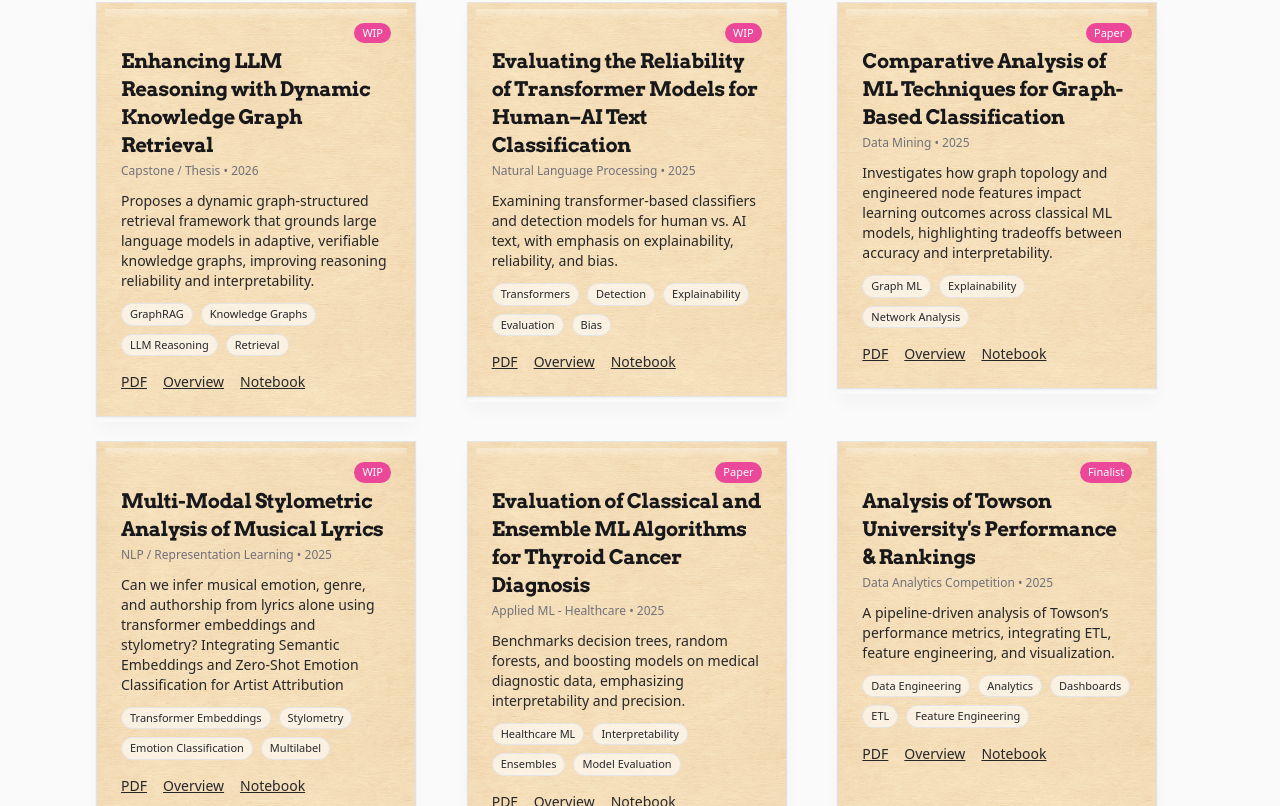
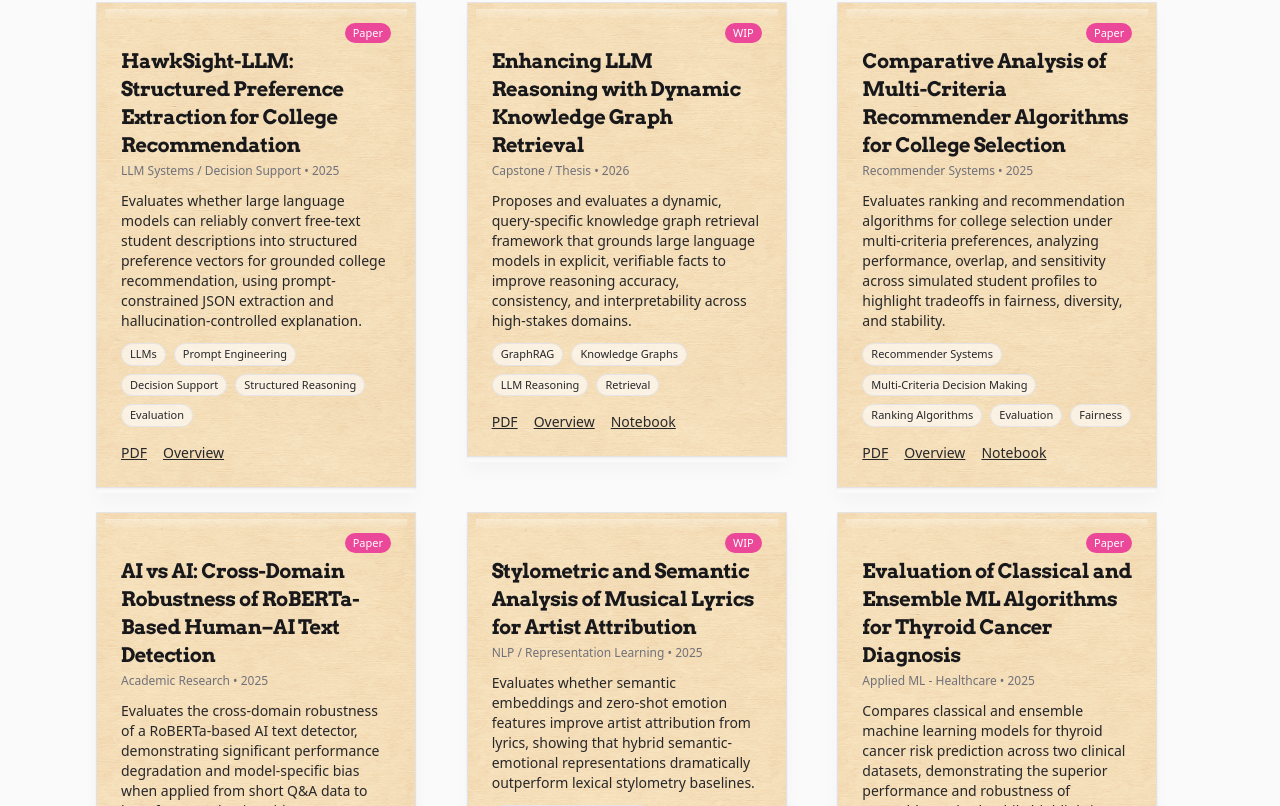
Before and after one commit to Amisu-Tayo/tayoamisu-portfolio, a React (Vite) app: page / in a window 1280 px wide. Shown: the part 2814-3620 px from the top of the page. Built offline with nearby package versions, Linux system fonts and the light colour scheme.

Commit message:
fixed research paper order and content

```diff
--- a/src/components/Research.jsx
+++ b/src/components/Research.jsx
@@ -50,67 +50,69 @@ const CARD_WRAPPER =
 
 const PAPERS = [
   {
+    title: 'HawkSight-LLM: Structured Preference Extraction for College Recommendation',
+    summary:
+      'Evaluates whether large language models can reliably convert free-text student descriptions into structured preference vectors for grounded college recommendation, using prompt-constrained JSON extraction and hallucination-controlled explanation.',
+    venue: 'LLM Systems / Decision Support',
+    year: '2025',
+    status: 'Paper',
+    tags: ['LLMs','Prompt Engineering','Decision Support','Structured Reasoning','Evaluation'],
+    links: {
+      pdf: '/Amisu_LLM_Paper.pdf',
+      overview: 'https://ranking-with-purpose.streamlit.app/'
+    }
+  },
+  {
     title: 'Enhancing LLM Reasoning with Dynamic Knowledge Graph Retrieval',
-    summary:
-      'Proposes a dynamic graph-structured retrieval framework that grounds large language models in adaptive, verifiable knowledge graphs, improving reasoning reliability and interpretability.',
+    summary:'Proposes and evaluates a dynamic, query-specific knowledge graph retrieval framework that grounds large language models in explicit, verifiable facts to improve reasoning accuracy, consistency, and interpretability across high-stakes domains.',
     venue: 'Capstone / Thesis',
     year: '2026',
     status: 'WIP',
     tags: ['GraphRAG','Knowledge Graphs','LLM Reasoning','Retrieval'],
-    links: { pdf: '/GraphRAG.pdf', overview: '#', notebook: '#' }
+    links: { pdf: '#', overview: '/GraphRAG.pdf', notebook: '#' }
   },
   {
-    title: 'Evaluating the Reliability of Transformer Models for Human–AI Text Classification',
+    title: 'Comparative Analysis of Multi-Criteria Recommender Algorithms for College Selection',
     summary:
-      'Examining transformer-based classifiers and detection models for human vs. AI text, with emphasis on explainability, reliability, and bias.',
-    venue: 'Natural Language Processing',
+      'Evaluates ranking and recommendation algorithms for college selection under multi-criteria preferences, analyzing performance, overlap, and sensitivity across simulated student profiles to highlight tradeoffs in fairness, diversity, and stability.',
+    venue: 'Recommender Systems',
     year: '2025',
-    status: 'WIP',
-    tags: ['Transformers','Detection','Explainability','Evaluation', 'Bias'],
-    links: { pdf: '/AIvsAI.pdf', overview: '#', notebook: '#' }
+    status: 'Paper',
+    tags: ['Recommender Systems','Multi-Criteria Decision Making','Ranking Algorithms','Evaluation','Fairness'],
+    links: {
+      pdf: '/Amisu_rec_paper.pdf',
+      overview: 'https://ranking-with-purpose.streamlit.app/',
+      notebook: 'https://colab.research.google.com/drive/1v7JV_x1xaC5UjQi8ua9r3eLMag6evBy4?ths=true&usp=docs_home'
+    }
   },
   {
-    title: 'Comparative Analysis of ML Techniques for Graph-Based Classification',
-    summary:
-      'Investigates how graph topology and engineered node features impact learning outcomes across classical ML models, highlighting tradeoffs between accuracy and interpretability.',
-    venue: 'Data Mining',
+    title: 'AI vs AI: Cross-Domain Robustness of RoBERTa-Based Human–AI Text Detection',
+    summary:'Evaluates the cross-domain robustness of a RoBERTa-based AI text detector, demonstrating significant performance degradation and model-specific bias when applied from short Q&A data to long-form academic writing.',
+    venue: 'Academic Research',
     year: '2025',
     status: 'Paper',
-    tags: ['Graph ML','Explainability','Network Analysis'],
-    links: { pdf: '#', overview: '#', notebook: 'https://colab.research.google.com/drive/1mC8IjbfGm-5XTez96WHH37R367Or9qmx' }
+    tags: ['AI Detection','Cross-Domain','RoBERTa', 'Evaluation', 'Bias'],
+    links: { pdf: '/AIvsAI.pdf', notebook: 'https://colab.research.google.com/drive/1dzU0E_kAFkTRAY9zFR1f-722HeGnZl_z' }
   },
   {
-    title: 'Multi-Modal Stylometric Analysis of Musical Lyrics',
-    summary:
-      'Can we infer musical emotion, genre, and authorship from lyrics alone using transformer embeddings and stylometry? Integrating Semantic Embeddings and Zero-Shot Emotion Classification for Artist Attribution',
+    title: 'Stylometric and Semantic Analysis of Musical Lyrics for Artist Attribution',
+    summary:'Evaluates whether semantic embeddings and zero-shot emotion features improve artist attribution from lyrics, showing that hybrid semantic-emotional representations dramatically outperform lexical stylometry baselines.',
     venue: 'NLP / Representation Learning',
     year: '2025',
     status: 'WIP',
-    tags: ['Transformer Embeddings','Stylometry','Emotion Classification', 'Multilabel'],
+    tags: ['Music Information Retrieval','Representation Learning','Stylometry','Emotion Modeling','Transformer Embeddings'],
     links: {
       pdf: '/Lyrical_Classification.pdf',
-      overview: '#',
-      notebook: 'https://colab.research.google.com/drive/1seJo_Rmbdp6GQMEPaidbOqKv7T1fWNbP?usp=sharing' }
+      notebook: 'https://colab.research.google.com/drive/1seJo_Rmbdp6GQMEPaidbOqKv7T1fWNbP' }
   },
   {
     title: 'Evaluation of Classical and Ensemble ML Algorithms for Thyroid Cancer Diagnosis',
-    summary:
-      'Benchmarks decision trees, random forests, and boosting models on medical diagnostic data, emphasizing interpretability and precision.',
+    summary: 'Compares classical and ensemble machine learning models for thyroid cancer risk prediction across two clinical datasets, demonstrating the superior performance and robustness of ensemble methods while highlighting tradeoffs with simpler, interpretable models',
     venue: 'Applied ML - Healthcare',
     year: '2025',
     status: 'Paper',
-    tags: ['Healthcare ML','Interpretability','Ensembles','Model Evaluation'],
-    links: { pdf: '/ThyroidCancerML.pdf', overview: '#', notebook: '#' }
-  },
-  {
-    title: 'Analysis of Towson University\'s Performance & Rankings',
-    summary:
-      'A pipeline-driven analysis of Towson’s performance metrics, integrating ETL, feature engineering, and visualization.',
-    venue: 'Data Analytics Competition',
-    year: '2025',
-    status: 'Finalist',
-    tags: ['Data Engineering','Analytics','Dashboards','ETL', 'Feature Engineering'],
-    links: { pdf: '/TuAnalyticsSummary.pdf', overview: '/TuAnalyticsViz.pdf', notebook: 'https://colab.research.google.com/drive/1NyYftylwOWXO_IAbDkflImh2c8cw3JIC?ths=true&usp=docs_home#scrollTo=NK3Obws66L1N' }
+    tags: ['Healthcare ML','Ensemble Methods','Model Evaluation', 'Clinical Data'],
+    links: { pdf: '/ThyroidCancerML.pdf'}
   },
 ];
 
```
